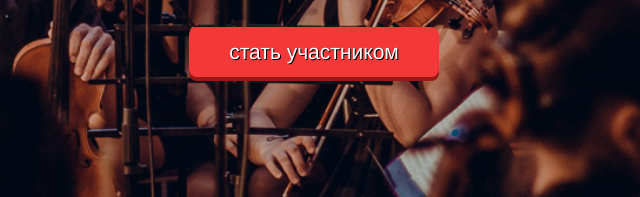
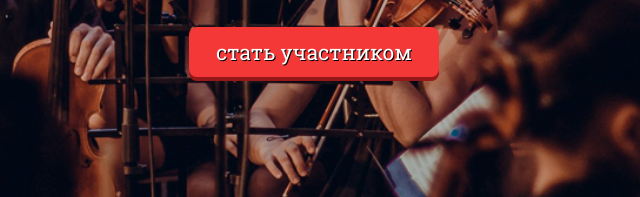
Before and after one commit to ye11owSub/whoisazamat.github.io, a plain HTML site: page index.html in a window 1280 px wide. Shown: the part 424-621 px from the top of the page, 326-966 px from the left. Drawn offline with nearby package versions, Linux system fonts and the light colour scheme.

Commit message:
added fonts

```diff
--- a/css/main.less
+++ b/css/main.less
@@ -8,6 +8,25 @@
   src: url(../fonts/Helvetica.otf);
 }
 
+@font-face {
+  font-family: RobotoSlab-Bold;
+  src: url(../fonts/RobotoSlab-Bold.ttf);
+}
+
+@font-face {
+  font-family: RobotoSlab-Light;
+  src: url(../fonts/RobotoSlab-Light.ttf);
+}
+
+@font-face {
+  font-family: RobotoSlab-Regular;
+  src: url(../fonts/RobotoSlab-Regular.ttf);
+}
+
+@font-face {
+  font-family: RobotoSlab-Thin;
+  src: url(../fonts/RobotoSlab-Thin.ttf);
+}
 
 
 
@@ -62,6 +81,7 @@ body {
 		text-align: center;
 		text-shadow: 1px 1px 0 #000;
 		font-size: 1.5em;
+		font-family: RobotoSlab-Regular;
     }
 
 }
```
Also changed, not shown: css/main.css, fonts/RobotoSlab-Bold.ttf (added), fonts/RobotoSlab-Light.ttf (added), fonts/RobotoSlab-Regular.ttf (added), fonts/RobotoSlab-Thin.ttf (added).
